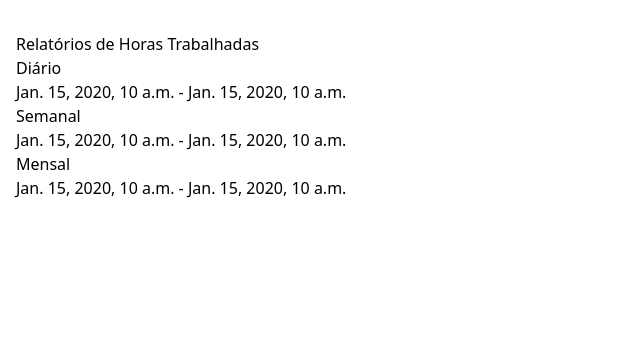
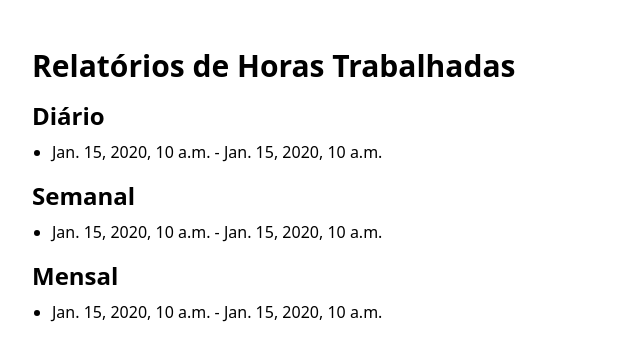
Before and after one commit to Flaviohmm/Time_Tracking, a Django app: template attendance/templates/attendance/report.html in a window 1280 px wide. Shown: the top 361 px of the page, without its empty margins (0-640 px from the left). Run offline with Django 3.2, Linux system fonts and the light colour scheme; the template is opened without the code that fills it: most values are stand-ins (such as "Sample title", 1, 10 or a date in 2020); some libraries are stand-ins or nearby versions.

Commit message:
Tailwind in report.html

```diff
--- a/attendance/templates/attendance/report.html
+++ b/attendance/templates/attendance/report.html
@@ -2,31 +2,34 @@
 
 
 {% block content %}
-    <h1>Relatórios de Horas Trabalhadas</h1>
-    <h2>Diário</h2>
-    <ul>
+    <div class="container mx-auto p-4">
+        <h1 class="text-3xl font-bold mb-4">Relatórios de Horas Trabalhadas</h1>
+
+        <h2 class="text-2xl font-semibold mt-4 mb-2">Diário</h2>
+        <ul class="list-disc pl-5 mb-4">
 
             {% for punch in daily_report %}
-            <li>{{ punch.punch_in_time }} - {{ punch.punch_out_time }}</li>
+                <li class="mb-1">{{ punch.punch_in_time }} - {{ punch.punch_out_time }}</li>
             {% endfor %}
 
         </ul>
 
-    <h2>Semanal</h2>
-    <ul>
+        <h2 class="text-2xl font-semibold mt-4 mb-2">Semanal</h2>
+        <ul class="list-disc pl-5 mb-4">
 
             {% for punch in weekly_report %}
-            <li>{{ punch.punch_in_time }} - {{ punch.punch_out_time }}</li>
+                <li class="mb-1">{{ punch.punch_in_time }} - {{ punch.punch_out_time }}</li>
             {% endfor %}
 
         </ul>
 
-    <h2>Mensal</h2>
-    <ul>
+        <h2 class="text-2xl font-semibold mt-4 mb-2">Mensal</h2>
+        <ul class="list-disc pl-5 mb-4">
 
             {% for punch in monthly_report %}
-            <li>{{ punch.punch_in_time }} - {{ punch.punch_out_time }}</li>
+                <li class="mb-1">{{ punch.punch_in_time }} - {{ punch.punch_out_time }}</li>
             {% endfor %}
 
         </ul>
+    </div>
 {% endblock content %}
```
Lines whose indentation alone changed are shown as unchanged.
